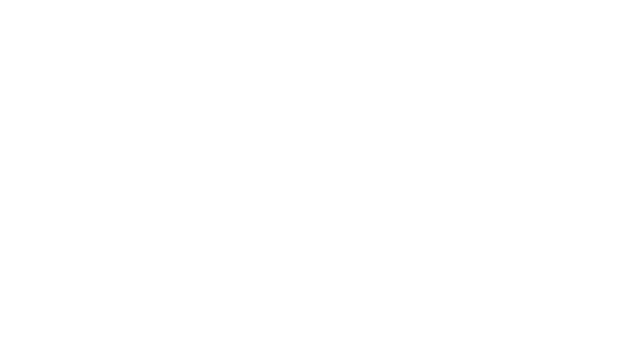
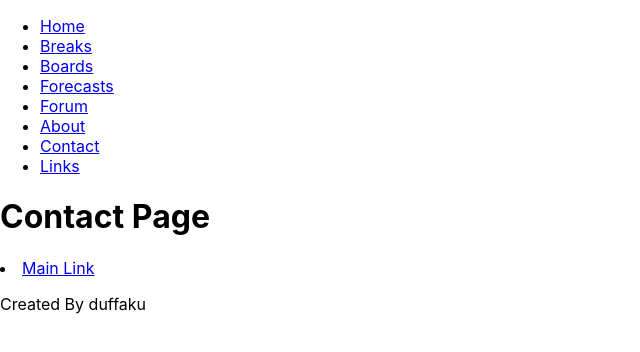
Before and after one commit to AyrtonCR/LSP, a React (Create React App) app in the folder client/: page /contact in a window 1280 px wide. Before the commit this address had no page. Shown: the top 352 px of the page, without its empty margins (0-640 px from the left). Built offline with nearby package versions, Linux system fonts and the light colour scheme.

Commit message:
add more routes to all pages and begin working on header

```diff
--- a/client/src/App.js
+++ b/client/src/App.js
@@ -1,16 +1,33 @@
 import "./App.css";
 import { Routes, Route } from "react-router-dom";
+import Header from "./components/header";
+import Footer from "./components/footer";
+
 import Main from "./components/main";
 import Surfbreak from "./components/surfbreak";
+import Surfboard from "./components/surfboard";
+import Forum from "./components/forum";
+import About from "./components/about";
+import Links from "./components/links";
+import Forecasts from "./components/forecasts";
+import Contact from "./components/contact";
 
 const App = () => {
   return (
     <>
+      <Header />
       <div className="container">
         <Routes>
           <Route path="/" element={<Main />}></Route>
           <Route path="/surfbreak" element={<Surfbreak />}></Route>
+          <Route path="/surfboard" element={<Surfboard />}></Route>
+          <Route path="/forum" element={<Forum />}></Route>
+          <Route path="/about" element={<About />}></Route>
+          <Route path="/links" element={<Links />}></Route>
+          <Route path="/forecasts" element={<Forecasts />}></Route>
+          <Route path="/contact" element={<Contact />}></Route>
         </Routes>
+        <Footer />
       </div>
     </>
   );
--- /dev/null
+++ b/client/src/components/about.js
@@ -0,0 +1,14 @@
+import { Link } from "react-router-dom";
+
+const About = () => {
+  return (
+    <div className="container">
+      <h1>About Page</h1>
+      <li>
+        <Link to="/">Main Link</Link>
+      </li>
+    </div>
+  );
+};
+
+export default About;
--- /dev/null
+++ b/client/src/components/contact.js
@@ -0,0 +1,14 @@
+import { Link } from "react-router-dom";
+
+const Contact = () => {
+  return (
+    <div className="container">
+      <h1>Contact Page</h1>
+      <li>
+        <Link to="/">Main Link</Link>
+      </li>
+    </div>
+  );
+};
+
+export default Contact;
--- /dev/null
+++ b/client/src/components/footer.js
@@ -0,0 +1,9 @@
+const Footer = () => {
+  return (
+    <div className="container">
+      <p>Created By duffaku</p>
+    </div>
+  );
+};
+
+export default Footer;
--- /dev/null
+++ b/client/src/components/forecasts.js
@@ -0,0 +1,14 @@
+import { Link } from "react-router-dom";
+
+const Forecasts = () => {
+  return (
+    <div className="container">
+      <h1>Forecasts Page</h1>
+      <li>
+        <Link to="/">Main Link</Link>
+      </li>
+    </div>
+  );
+};
+
+export default Forecasts;
--- /dev/null
+++ b/client/src/components/forum.js
@@ -0,0 +1,14 @@
+import { Link } from "react-router-dom";
+
+const Forum = () => {
+  return (
+    <div className="container">
+      <h1>Forum Page</h1>
+      <li>
+        <Link to="/">Main Link</Link>
+      </li>
+    </div>
+  );
+};
+
+export default Forum;
--- /dev/null
+++ b/client/src/components/header.js
@@ -0,0 +1,59 @@
+import { Link } from "react-router-dom";
+import Main from "./main";
+import Surfbreak from "./surfbreak";
+import Surfboard from "./surfboard";
+import Forum from "./forum";
+import About from "./about";
+import Links from "./links";
+import Forecasts from "./forecasts";
+import Contact from "./contact";
+
+const header = () => {
+  return (
+    <div className="navbar-container">
+      <ul>
+        <li>
+          <Link to="/" element={<Main />}>
+            Home
+          </Link>
+        </li>
+        <li>
+          <Link to="/surfbreak" element={<Surfbreak />}>
+            Breaks
+          </Link>
+        </li>
+        <li>
+          <Link to="/surfboard" element={<Surfboard />}>
+            Boards
+          </Link>
+        </li>
+        <li>
+          <Link to="/forecasts" element={<Forecasts />}>
+            Forecasts
+          </Link>
+        </li>
+        <li>
+          <Link to="/forum" element={<Forum />}>
+            Forum
+          </Link>
+        </li>
+        <li>
+          <Link to="/about" element={<About />}>
+            About
+          </Link>
+        </li>
+        <li>
+          <Link to="/contact" element={<Contact />}>
+            Contact
+          </Link>
+        </li>
+        <li>
+          <Link to="/links" element={<Links />}>
+            Links
+          </Link>
+        </li>
+      </ul>
+    </div>
+  );
+};
+export default header;
--- /dev/null
+++ b/client/src/components/links.js
@@ -0,0 +1,14 @@
+import { Link } from "react-router-dom";
+
+const Links = () => {
+  return (
+    <div className="container">
+      <h1>Links Page</h1>
+      <li>
+        <Link to="/">Main Link</Link>
+      </li>
+    </div>
+  );
+};
+
+export default Links;
--- a/client/src/components/main.js
+++ b/client/src/components/main.js
@@ -3,7 +3,11 @@
 const Main = () => {
   return (
     <div className="container">
-      <h1>MAIN</h1>
+      <h1>Main Website Title</h1>
+      <div className="description-blurb">
+        <h3>Website description and blurb goes here</h3>
+      </div>
+      <div className="breaks-grid"></div>
       <li>
         <Link to="/surfbreak">Surfbreak Link</Link>
       </li>
--- /dev/null
+++ b/client/src/components/surfboard.js
@@ -0,0 +1,14 @@
+import { Link } from "react-router-dom";
+
+const Surfboard = () => {
+  return (
+    <div className="container">
+      <h1>Surfboard Page</h1>
+      <li>
+        <Link to="/">Main Link</Link>
+      </li>
+    </div>
+  );
+};
+
+export default Surfboard;
```
